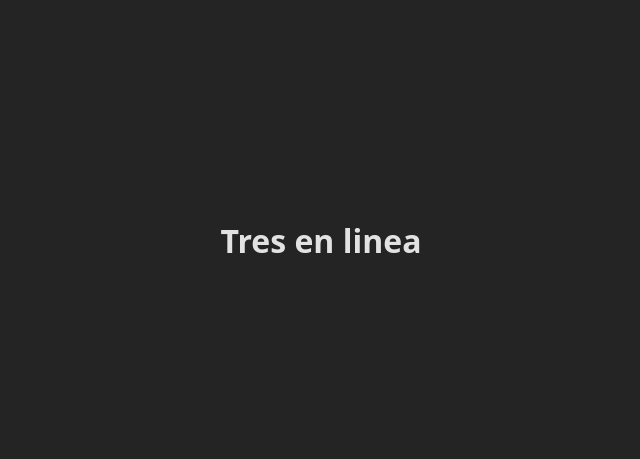
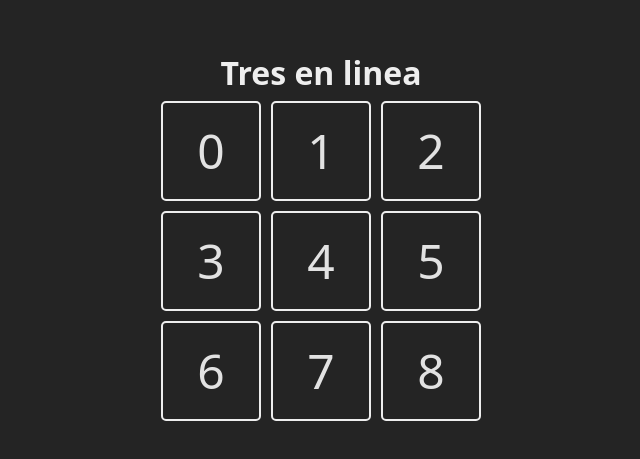
Before and after one commit to Xavii57/tres-en-raya, a React (Vite) app: page / in a window 1280 px wide. Shown: the part 159-618 px from the top of the page, without its empty margins (319-959 px from the left). Built offline with nearby package versions, Linux system fonts and the light colour scheme; the HTML template or start-up script is replaced by a standard one.

Commit message:
Agregar tablero y numeros

```diff
--- a/src/App.jsx
+++ b/src/App.jsx
@@ -1,7 +1,31 @@
-import './App.css'
+import "./App.css";
+
+const TURNS = {
+  X: "x",
+  O: "o",
+};
+
+const board = Array(9).fill(null);
+
+const Square = ({ children, uptdateBoard, index }) => {
+  return <div className="square">{children}</div>;
+};
 
 function App() {
-  return <h1>Tres en linea</h1>
+  return (
+    <main className="board">
+      <h1>Tres en linea</h1>
+      <section className="game">
+        {board.map((_, index) => {
+          return (
+            <Square key={index} index={index}>
+              {index}
+            </Square>
+          );
+        })}
+      </section>
+    </main>
+  );
 }
 
-export default App
+export default App;
```
